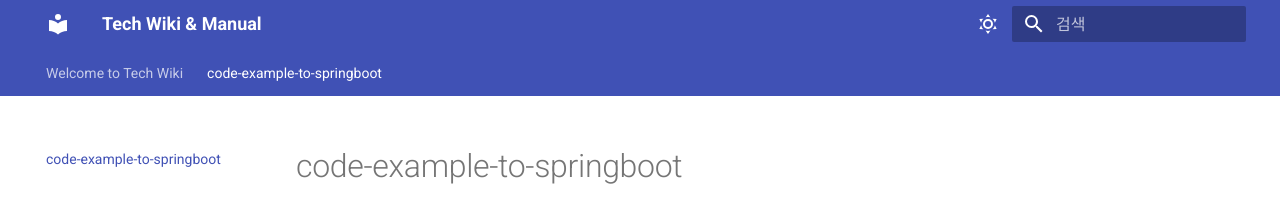
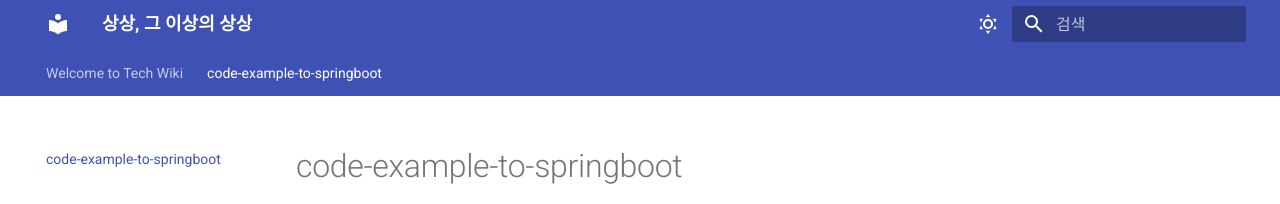
Before and after one commit to parkjunhong/parkjunhong.github.io, an MkDocs documentation site: the page built from docs/additional-yml-configuration.md, in a window 1280 px wide. Shown: the top 204 px of the page. Built offline with MkDocs 1.6.1 and Material for MkDocs 9.7.7, drawn with Linux system fonts in a browser that asks for light colours.

Commit message:
기본 설정 수정

````diff
--- a/docs/additional-yml-configuration.md
+++ b/docs/additional-yml-configuration.md
@@ -1,14 +1,16 @@
 # code-example-to-springboot
+
 Code Example to spring boot.
 
+# configuration (설정)
 
-# configuration (설정)
 1. Additional configuration files.\
 기본 application.yml 에 추가로 xxx.yml 을 작성해서 사용하는...
 
 예시)
 프로그램 경로 하위 foo/ 디렉토리 아래에
 __./config/bar.yml (새로 추가한 설정파일)__
+
 ```yml
 foo:
   bar:
@@ -19,7 +21,9 @@
       name: Foo1
       age: 31
 ```
+
 __Bar.java: 데이터 모델__
+
 ```java
 package my.model;
 
@@ -46,7 +50,9 @@
     this.name = name;
   }
 ```
+
 __MyConfigration.java: 설정 클래스__
+
 ```java
 package my.configuration;
 
@@ -70,6 +76,7 @@
 ```
 
 __MyController.java: 사용예시 테스트 클래스.__
+
 ```java
 package my.controller;
 
@@ -102,11 +109,13 @@
 ```
 
 __프로그램 구동명령__
+
 ```
   java -jar myproject.jar --spring.config.additional-locatoin=file:./config/bar.yml
 ```
 
 __데이터 조회__
+
 ```bash
   curl -X GET http://localhost:1234/my/bar
 ```
--- a/mkdocs.yml
+++ b/mkdocs.yml
@@ -1,7 +1,7 @@
-site_name: Tech Wiki & Manual
-site_url: https://<USERNAME>.github.io/<REPO-NAME>/
-site_author: <YOUR_NAME>
-site_description: Technical documentation and wiki.
+site_name: 상상, 그 이상의 상상
+site_url: https://parkjunhong.github.io/
+site_author: 박준홍 (Park, Jun-Hong, [EMAIL_ADDRESS])
+site_description: 우리가 생각하는 그 이상의 이야기.
 
 # 1. 테마 설정 (Material)
 theme:
````
Also changed, not shown: docs/index.md (+1 -0 lines).
